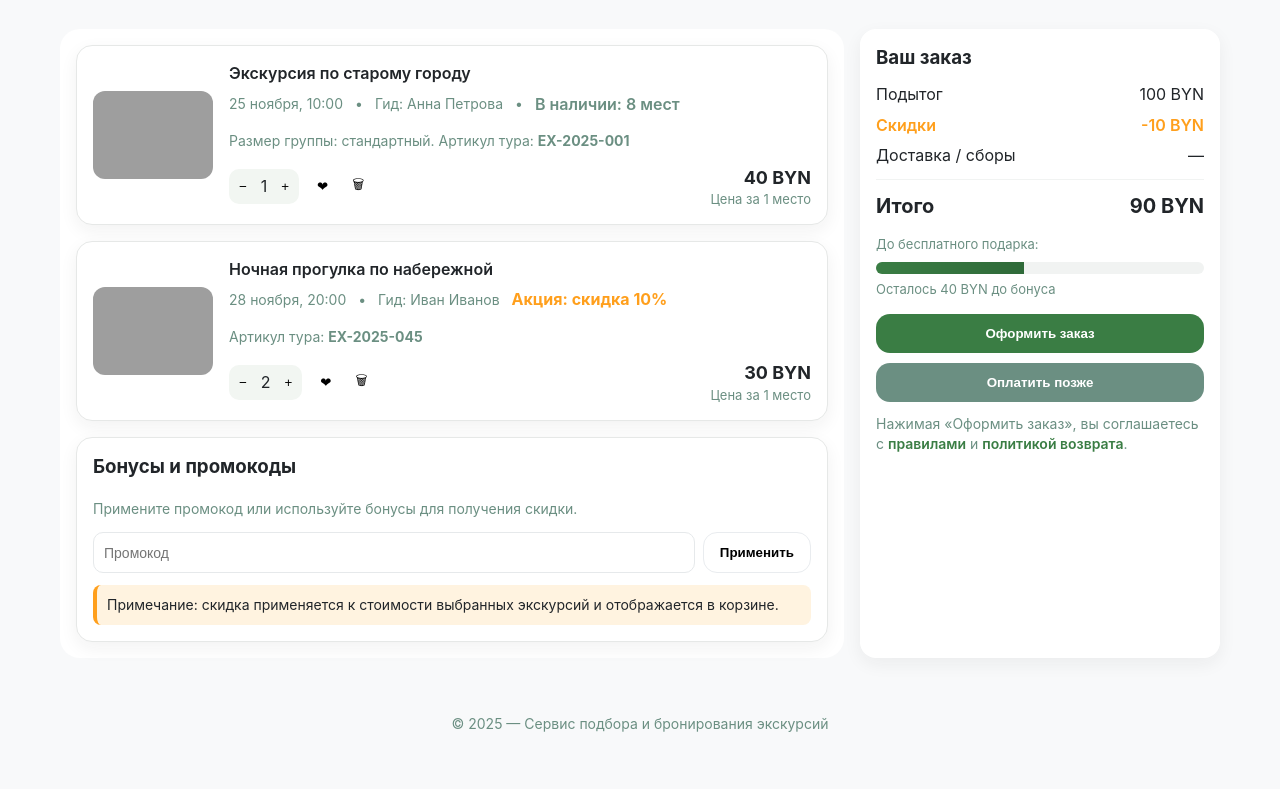
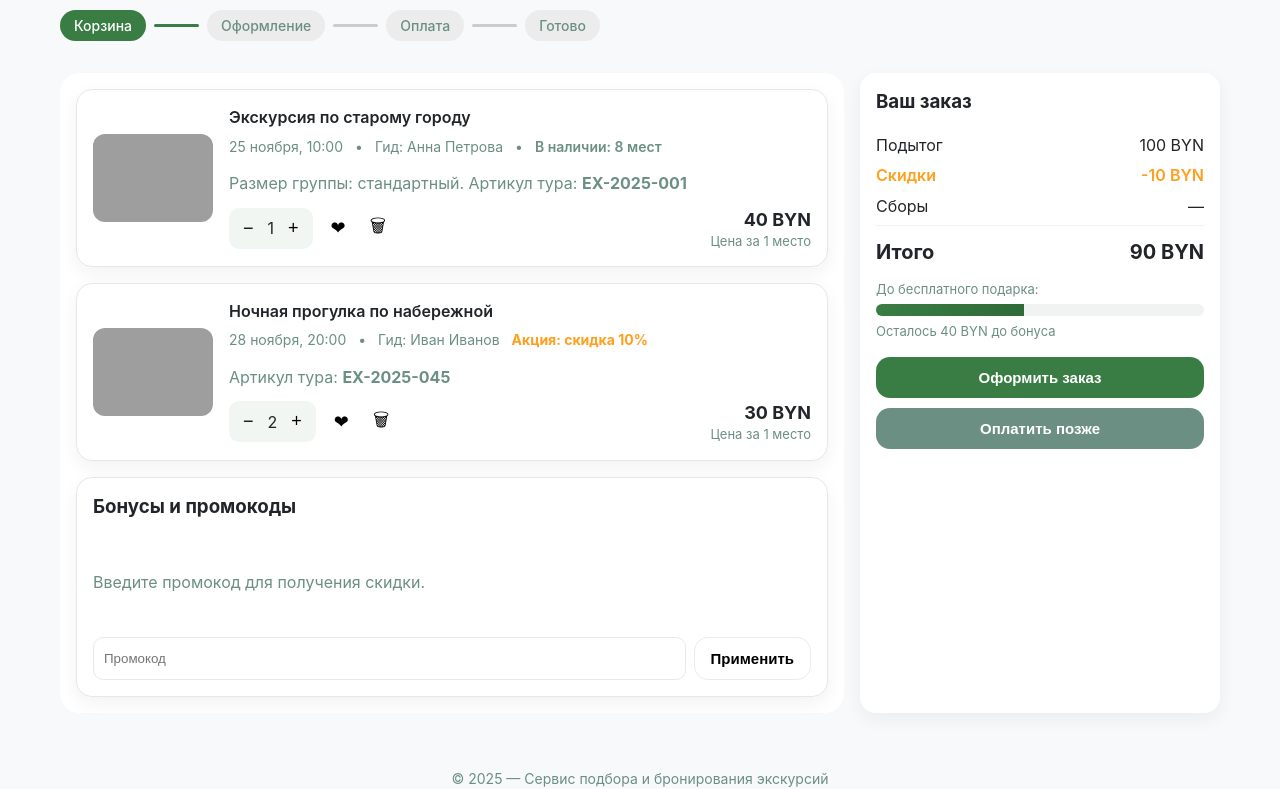
Before and after one commit to alinabuyanovskayaa-droid/dizcp, a plain HTML site: page index.html in a window 1280 px wide. Shown: the part 108-897 px from the top of the page. Before the commit the page ends 841 px from the top, so only its background shows below. Drawn offline with Linux system fonts and the light colour scheme; grey boxes are pictures that could not be loaded.

Commit message:
Update index.html

```diff
--- a/index.html
+++ b/index.html
@@ -4,8 +4,9 @@
   <meta charset="utf-8" />
   <meta name="viewport" content="width=device-width, initial-scale=1" />
   <title>Корзина — Экскурсии</title>
+
   <style>
-    /* Система: базовая сетка 4px. Все интервалы кратны 4 */
+    /* ---------------------- ГЛОБАЛЬНЫЕ ПЕРЕМЕННЫЕ ---------------------- */
     :root{
       --forest-green: #3A7D44;
       --grey-pebble: #6B8F82;
@@ -19,27 +20,27 @@
       --space-4: 16px;
       --space-6: 24px;
       --space-8: 32px;
-      --radius-lg: 16px; /* 4 * 4px */
+
+      --radius-lg: 16px;
       --card-gap: 16px;
       --shadow: 0 6px 18px rgba(33,37,41,0.06);
-      font-family: Inter, system-ui, -apple-system, "Segoe UI", Roboto, "Helvetica Neue", Arial;
+
+      font-family: Inter, system-ui, -apple-system, "Segoe UI", Roboto, Arial;
     }
 
-    *{box-sizing: border-box}
-    html,body{height:100%}
+    *{box-sizing:border-box}
+    html, body{height:100%}
     body{
       margin:0;
       background:var(--bg);
+      padding:var(--space-6);
       color:var(--text);
+      line-height:1.4;
       -webkit-font-smoothing:antialiased;
-      -moz-osx-font-smoothing:grayscale;
-      padding:var(--space-6);
-      font-size:16px; /* базовая */
-      line-height:1.4;
     }
 
     .container{
-      max-width:1160px; /* desktop */
+      max-width:1160px;
       margin:0 auto;
       display:grid;
       gap:var(--space-8);
@@ -47,13 +48,53 @@
 
     header{
       display:flex;
-      align-items:center;
+      align-items:flex-start;
       justify-content:space-between;
+      flex-wrap:wrap;
       gap:var(--space-4);
     }
-    h1{font-size:24px;margin:0;font-weight:700}
 
-    /* Layout: двухколоночная на десктопе, одна колонка на мобиле */
+    h1{margin:0;font-size:28px;font-weight:700}
+    .muted{color:var(--grey-pebble)}
+
+    /* ---------------------- ПРОГРЕСС-БАР ШАГОВ ---------------------- */
+    .progress-steps {
+      display: flex;
+      align-items: center;
+      justify-content: flex-start;
+      gap: 8px;
+      margin-top: 12px;
+      font-size: 14px;
+      color: var(--forest-green);
+      flex-wrap: wrap;
+    }
+
+    .step {
+      padding: 6px 14px;
+      border-radius: 20px;
+      background: #ececec;
+      font-weight: 500;
+      color: var(--grey-pebble);
+      white-space: nowrap;
+    }
+
+    .step.completed {
+      background: var(--forest-green);
+      color: #fff;
+    }
+
+    .line {
+      width: 45px;
+      height: 3px;
+      background: #ccc;
+      border-radius: 2px;
+    }
+
+    .line.completed {
+      background: var(--forest-green);
+    }
+
+    /* ---------------------- ЛЭЙАУТ ---------------------- */
     .content{
       display:grid;
       grid-template-columns: 1fr 360px;
@@ -64,130 +105,219 @@
       .content{grid-template-columns:1fr}
     }
 
-    /* Список карточек */
-    .cart-list{display:flex;flex-direction:column;gap:var(--card-gap);background:#ffffff;border-radius:20px;padding:var(--space-4);}
+    /* ---------------------- СПИСОК КАРТОЧЕК ---------------------- */
+    .cart-list{
+      display:flex;
+      flex-direction:column;
+      gap:var(--card-gap);
+      background:#fff;
+      border-radius:20px;
+      padding:var(--space-4);
+    }
 
     .card{
-      background:linear-gradient(180deg,#ffffff 0%, #f4f5f4 100%);
+      background:#fff;
       border:1px solid #e6e8e7;
+      border-radius:var(--radius-lg);
+      box-shadow:var(--shadow);
+      padding:var(--space-4);
+      display:grid;
+      grid-template-columns:120px 1fr;
+      gap:var(--space-4);
+      align-items:center;
+    }
+
+    @media(max-width:520px) {
+      .card {grid-template-columns:1fr}
+    }
+
+    .card__img{
+      width:120px;
+      height:88px;
+      object-fit:cover;
+      border-radius:12px;
+      cursor:pointer;
+    }
+
+    .card__title{
+      font-weight:600;
+      font-size:16px;
+      margin:0 0 var(--space-2) 0;
+    }
+
+    .card__meta{
+      display:flex;
+      flex-wrap:wrap;
+      gap:var(--space-3);
+      font-size:14px;
+      margin-bottom:var(--space-4);
+      color:var(--grey-pebble);
+    }
+
+    .card__actions{
+      display:flex;
+      align-items:center;
+      gap:var(--space-3);
+    }
+
+    .qty{
+      display:inline-flex;
+      align-items:center;
+      background:#F2F6F2;
+      padding:4px 8px;
+      border-radius:10px;
+      gap:8px;
+    }
+
+    .qty button{
+      background:transparent;
+      border:0;
+      padding:6px;
+      cursor:pointer;
+      font-size:18px;
+    }
+
+    .price{font-size:18px;font-weight:700}
+
+    .ghost{
+      border:0;
+      background:transparent;
+      cursor:pointer;
+      font-size:18px;
+    }
+
+    /* ---------------------- ПРАВАЯ КОЛОНКА — ИТОГИ ---------------------- */
+    .summary{
       background:#fff;
       border-radius:var(--radius-lg);
       padding:var(--space-4);
-      display:grid;
-      grid-template-columns: 120px 1fr;
-      gap:var(--space-4);
-      align-items:center;
       box-shadow:var(--shadow);
+      position:sticky;
+      top:24px;
     }
 
-    @media(max-width:520px){
-      .card{grid-template-columns: 1fr;grid-auto-rows:auto}
+    .row{
+      display:flex;
+      justify-content:space-between;
+      margin-bottom:var(--space-2);
     }
 
-    .card__img{
-      width:120px;height:88px;object-fit:cover;border-radius:12px;cursor:pointer;
+    .total{
+      font-size:20px;
+      font-weight:700;
     }
 
-    .card__title{font-weight:600;font-size:16px;margin:0 0 var(--space-2) 0}
-    .muted{color:var(--grey-pebble);font-size:14px}
-
-    .card__meta{display:flex;gap:var(--space-3);align-items:center;margin-bottom:var(--space-4);flex-wrap:wrap}
-
-    /* Количество и действия */
-    .card__actions{display:flex;align-items:center;gap:var(--space-3)}
-    .qty{
-      display:inline-flex;align-items:center;border-radius:10px;padding:4px;background:#F2F6F2;gap:8px
-    }
-    .qty button{border:0;background:transparent;padding:6px;cursor:pointer}
-    .price{font-weight:700;font-size:18px}
-
-    .ghost{background:transparent;border:0;cursor:pointer}
-
-    .text-danger{color:#d9534f}
-
-    /* Сайдбар — сводка заказа */
-    .summary{
-      background:#fff;border-radius:var(--radius-lg);padding:var(--space-4);box-shadow:var(--shadow);position:sticky;top:24px;
-    }
-    .summary h3{margin:0 0 var(--space-3) 0}
-    .row{display:flex;justify-content:space-between;align-items:center;margin-bottom:var(--space-2)}
-
-    .total{font-size:20px;font-weight:700}
-
     .btn{
-      display:inline-flex;align-items:center;justify-content:center;gap:8px;padding:12px 16px;border-radius:14px;border:0;cursor:pointer;font-weight:600
-    }
-    .btn--primary{background:var(--forest-green);color:#fff}
-    .btn--secondary{background:var(--grey-pebble);color:#fff}
-    .btn--ghost{background:transparent;border:1px solid #e9ecef}
-
-    input[type="text"], input[type="number"]{
-      width:100%;padding:10px;border-radius:10px;border:1px solid #E6E9EB;font-size:14px
+      display:inline-flex;
+      align-items:center;
+      justify-content:center;
+      gap:8px;
+      padding:12px 16px;
+      border-radius:14px;
+      border:0;
+      cursor:pointer;
+      font-weight:600;
+      font-size:15px;
     }
 
-    /* Уведомления и подсказки */
-    .note{background:#fff3e0;border-left:4px solid var(--amber-sunrise);padding:10px;border-radius:8px;font-size:14px}
-
-    /* Удалённые элементы (undo) */
-    .undo{
-      display:flex;align-items:center;justify-content:space-between;padding:12px;border-radius:12px;background:#fff;box-shadow:var(--shadow);gap:12px
+    .btn--primary{
+      background:var(--forest-green);
+      color:#fff;
     }
 
-    /* Прогресс-бар для геймификации */
+    .btn--secondary{
+      background:var(--grey-pebble);
+      color:#fff;
+    }
+
+    .btn--ghost{
+      background:transparent;
+      border:1px solid #e9ecef;
+    }
+
+    /* ---------------------- ПРОГРЕСС-БАР БОНУСОВ ---------------------- */
     .progress{
-      background:#f1f3f2;border-radius:10px;height:12px;overflow:hidden
+      background:#f1f3f2;
+      border-radius:10px;
+      height:12px;
+      overflow:hidden;
     }
-    .progress__bar{height:100%;background:linear-gradient(90deg,var(--forest-green),#2f6a39);width:60%}
 
-    a.link{color:var(--forest-green);text-decoration:none;font-weight:600}
+    .progress__bar{
+      height:100%;
+      background:linear-gradient(90deg,var(--forest-green),#2f6a39);
+      width:45%;
+    }
 
-    /* footer */
-    footer{margin-top:var(--space-6);text-align:center;color:var(--grey-pebble);font-size:14px}
-
+    footer{
+      margin-top:var(--space-6);
+      text-align:center;
+      color:var(--grey-pebble);
+      font-size:14px;
+    }
   </style>
 </head>
+
 <body>
+
   <div class="container">
+
+    <!-- ---------------------- HEADER ---------------------- -->
     <header>
       <div>
         <h1>Корзина</h1>
         <p class="muted">Ваши выбранные экскурсии</p>
+
+        <!-- ПРОГРЕСС-БАР ВСТАВЛЕН ЗДЕСЬ -->
+        <div class="progress-steps">
+          <div class="step completed">Корзина</div>
+          <div class="line completed"></div>
+          <div class="step">Оформление</div>
+          <div class="line"></div>
+          <div class="step">Оплата</div>
+          <div class="line"></div>
+          <div class="step">Готово</div>
+        </div>
       </div>
-      <div style="display:flex;gap:12px;align-items:center">
-        <button class="btn btn--secondary">Продолжить выбор экскурсий</button>
-      </div>
+
+      <button class="btn btn--secondary">Продолжить выбор экскурсий</button>
     </header>
 
+    <!-- ---------------------- CONTENT ---------------------- -->
     <main class="content">
-      <!-- Список товаров -->
+
+      <!-- ЛЕВАЯ КОЛОНКА — КАРТОЧКИ -->
       <section class="cart-list">
 
-        <!-- Карточка товара -->
-        <article class="card" aria-labelledby="item-1-title">
-          <img class="card__img" src="https://images.unsplash.com/photo-1503264116251-35a269479413?w=800&q=60" alt="Экскурсия по старому городу">
+        <!-- Товар 1 -->
+        <article class="card">
+          <img class="card__img" src="https://images.unsplash.com/photo-1503264116251-35a269479413?w=800" alt="Экскурсия по старому городу">
 
           <div>
-            <h2 id="item-1-title" class="card__title">Экскурсия по старому городу</h2>
+            <h2 class="card__title">Экскурсия по старому городу</h2>
+
             <div class="card__meta">
-              <span class="muted">25 ноября, 10:00</span>
-              <span class="muted">•</span>
-              <span class="muted">Гид: Анна Петрова</span>
-              <span class="muted">•</span>
-              <span style="color:var(--grey-pebble);font-weight:600">В наличии: 8 мест</span>
+              <span>25 ноября, 10:00</span>
+              <span>•</span>
+              <span>Гид: Анна Петрова</span>
+              <span>•</span>
+              <span style="font-weight:600;color:var(--grey-pebble)">В наличии: 8 мест</span>
             </div>
 
-            <p class="muted">Размер группы: стандартный. Артикул тура: <strong>EX-2025-001</strong></p>
+            <p class="muted" style="margin-bottom:12px">
+              Размер группы: стандартный. Артикул тура: <strong>EX-2025-001</strong>
+            </p>
 
-            <div style="display:flex;gap:12px;align-items:center;margin-top:12px">
+            <div style="display:flex;align-items:center;gap:12px">
               <div class="card__actions">
-                <div class="qty" aria-label="Количество мест">
-                  <button aria-label="Уменьшить">−</button>
-                  <div aria-live="polite">1</div>
-                  <button aria-label="Увеличить">+</button>
+                <div class="qty">
+                  <button>−</button>
+                  <div>1</div>
+                  <button>+</button>
                 </div>
 
-                <button class="ghost" title="Добавить в избранное"><!-- icon -->❤</button>
-                <button class="ghost" title="Удалить из корзины"><!-- icon -->🗑</button>
+                <button class="ghost">❤</button>
+                <button class="ghost">🗑</button>
               </div>
 
               <div style="margin-left:auto;text-align:right">
@@ -195,39 +325,37 @@
                 <div class="muted" style="font-size:13px">Цена за 1 место</div>
               </div>
             </div>
-
-            <!-- Подсказка при удалении -->
-            <!-- Этот блок показывается при удалении: даёт возможность восстановить -->
-            <!-- <div class="undo" role="status">Товар удалён. <button class="btn btn--ghost">Отменить</button></div> -->
-
           </div>
         </article>
 
-        <!-- Ещё одна карточка (пример) -->
-        <article class="card" aria-labelledby="item-2-title">
-          <img class="card__img" src="https://images.unsplash.com/photo-1500530855697-b586d89ba3ee?w=800&q=60" alt="Ночная экскурсия">
+        <!-- Товар 2 -->
+        <article class="card">
+          <img class="card__img" src="https://images.unsplash.com/photo-1500530855697-b586d89ba3ee?w=800" alt="Ночная прогулка">
 
           <div>
-            <h2 id="item-2-title" class="card__title">Ночная прогулка по набережной</h2>
+            <h2 class="card__title">Ночная прогулка по набережной</h2>
+
             <div class="card__meta">
-              <span class="muted">28 ноября, 20:00</span>
-              <span class="muted">•</span>
-              <span class="muted">Гид: Иван Иванов</span>
+              <span>28 ноября, 20:00</span>
+              <span>•</span>
+              <span>Гид: Иван Иванов</span>
               <span style="color:var(--amber-sunrise);font-weight:700">Акция: скидка 10%</span>
             </div>
 
-            <p class="muted">Артикул тура: <strong>EX-2025-045</strong></p>
+            <p class="muted" style="margin-bottom:12px">
+              Артикул тура: <strong>EX-2025-045</strong>
+            </p>
 
-            <div style="display:flex;gap:12px;align-items:center;margin-top:12px">
+            <div style="display:flex;align-items:center;gap:12px">
               <div class="card__actions">
-                <div class="qty" aria-label="Количество мест">
-                  <button aria-label="Уменьшить">−</button>
-                  <div aria-live="polite">2</div>
-                  <button aria-label="Увеличить">+</button>
+                <div class="qty">
+                  <button>−</button>
+                  <div>2</div>
+                  <button>+</button>
                 </div>
 
-                <button class="ghost" title="Добавить в избранное">❤</button>
-                <button class="ghost" title="Удалить из корзины">🗑</button>
+                <button class="ghost">❤</button>
+                <button class="ghost">🗑</button>
               </div>
 
               <div style="margin-left:auto;text-align:right">
@@ -238,47 +366,48 @@
           </div>
         </article>
 
-        <!-- Информация о бонусах / промокодах -->
-        <div class="card" style="grid-template-columns:1fr;align-items:flex-start">
-          <div>
-            <h3 style="margin-top:0">Бонусы и промокоды</h3>
-            <p class="muted">Примените промокод или используйте бонусы для получения скидки.</p>
-            <div style="display:flex;gap:8px;margin-top:12px">
-              <input type="text" placeholder="Промокод" />
-              <button class="btn btn--ghost">Применить</button>
-            </div>
+        <!-- Промокод -->
+        <article class="card" style="grid-template-columns:1fr">
+          <h3 style="margin-top:0">Бонусы и промокоды</h3>
+          <p class="muted">Введите промокод для получения скидки.</p>
 
-            <div style="margin-top:12px" class="note">Примечание: скидка применяется к стоимости выбранных экскурсий и отображается в корзине.</div>
+          <div style="display:flex;gap:8px;margin-top:12px">
+            <input type="text" placeholder="Промокод" style="padding:10px;border-radius:10px;border:1px solid #E6E9EB;width:100%">
+            <button class="btn btn--ghost">Применить</button>
           </div>
-        </div>
+        </article>
 
       </section>
 
-      <!-- Сайдбар: сводка заказа -->
-      <aside class="summary" aria-labelledby="summary-title">
-        <h3 id="summary-title">Ваш заказ</h3>
+      <!-- ПРАВАЯ КОЛОНКА — СУММА И ОФОРМЛЕНИЕ -->
+      <aside class="summary">
+        <h3 style="margin-top:0">Ваш заказ</h3>
 
         <div class="row"><span>Подытог</span><span>100 BYN</span></div>
-        <div class="row" style="color:var(--amber-sunrise);font-weight:600"><span>Скидки</span><span>-10 BYN</span></div>
-        <div class="row"><span>Доставка / сборы</span><span>—</span></div>
+        <div class="row" style="color:var(--amber-sunrise);font-weight:600">
+          <span>Скидки</span><span>-10 BYN</span>
+        </div>
+        <div class="row"><span>Сборы</span><span>—</span></div>
 
-        <div style="border-top:1px solid #f1f3f2;padding-top:12px;margin-top:12px" class="row total">
-          <span>Итого</span>
-          <span>90 BYN</span>
+        <div style="border-top:1px solid #f1f3f2;padding-top:12px" class="row total">
+          <span>Итого</span><span>90 BYN</span>
         </div>
 
-        <div style="margin-top:12px">
-          <label class="muted" style="font-size:13px">До бесплатного подарка:</label>
-          <div class="progress" style="margin-top:8px"><div class="progress__bar" style="width:45%"></div></div>
-          <div class="muted" style="font-size:13px;margin-top:6px">Осталось 40 BYN до бонуса</div>
+        <!-- Прогресс бонусов -->
+        <div style="margin-top:14px">
+          <div class="muted" style="font-size:13px">До бесплатного подарка:</div>
+          <div class="progress" style="margin-top:6px">
+            <div class="progress__bar"></div>
+          </div>
+          <div class="muted" style="font-size:13px;margin-top:6px">
+            Осталось 40 BYN до бонуса
+          </div>
         </div>
 
         <div style="margin-top:16px;display:grid;gap:10px">
           <button class="btn btn--primary">Оформить заказ</button>
           <button class="btn btn--secondary">Оплатить позже</button>
         </div>
-
-        <div style="margin-top:12px" class="muted">Нажимая «Оформить заказ», вы соглашаетесь с <a class="link" href="#">правилами</a> и <a class="link" href="#">политикой возврата</a>.</div>
       </aside>
 
     </main>
@@ -286,6 +415,8 @@
     <footer>
       © 2025 — Сервис подбора и бронирования экскурсий
     </footer>
+
   </div>
+
 </body>
 </html>
```
